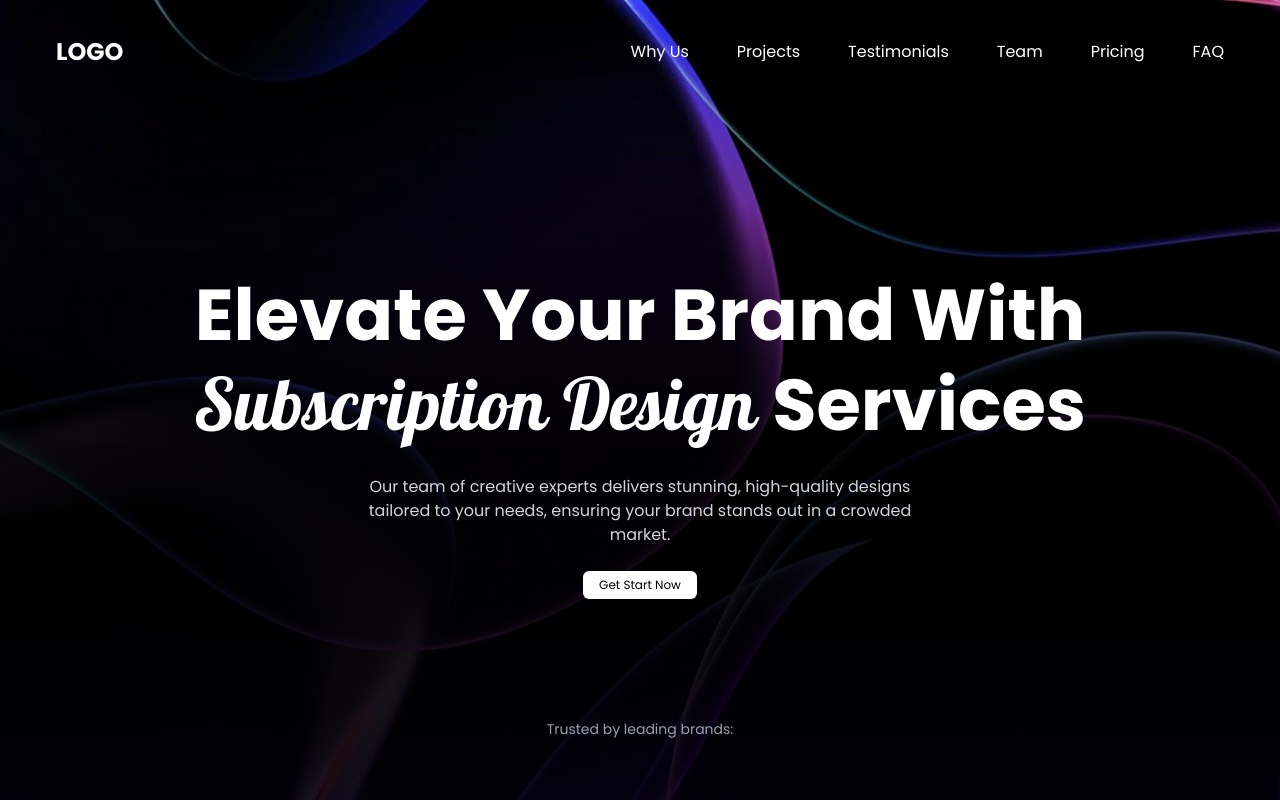
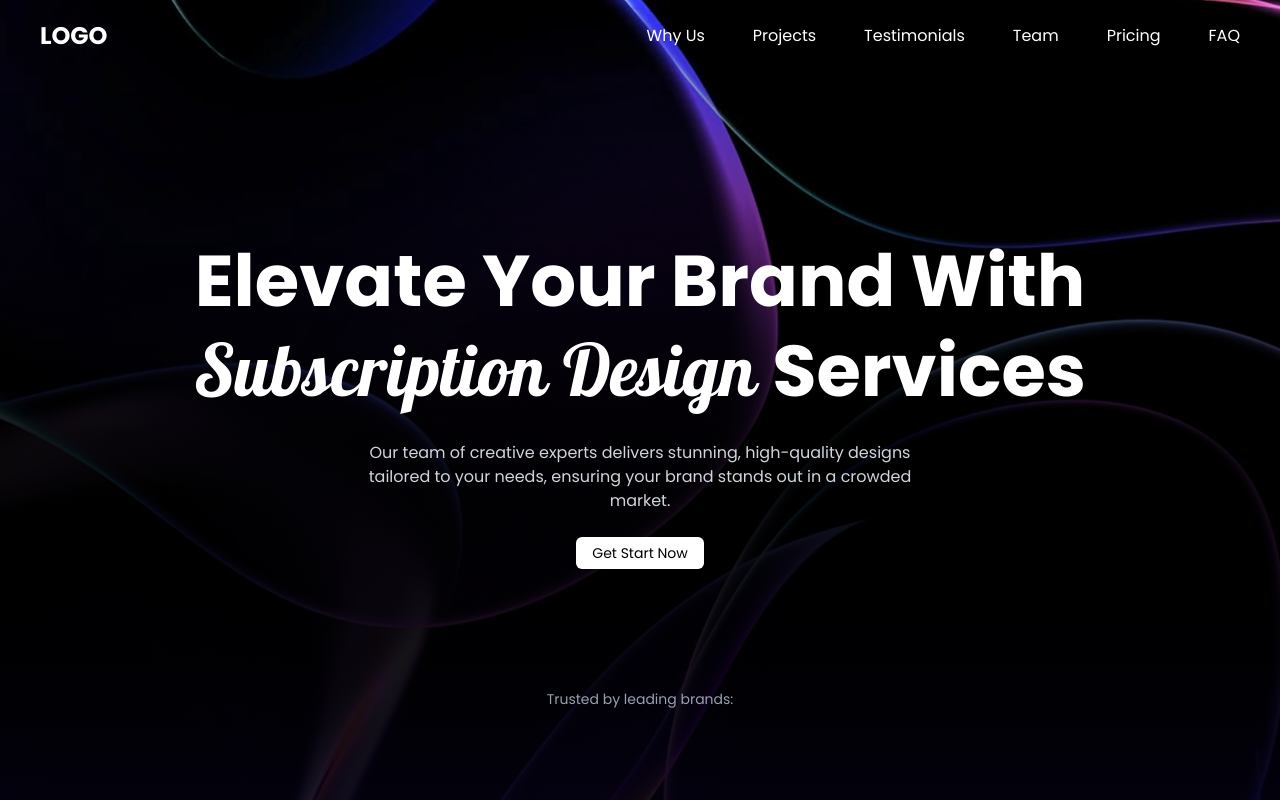
Before and after one commit to sheraz-saqib/software-voting-web-app, a Next.js app: page / in a window 1280 px wide. Shown: the top 800 px of the page. Built offline with nearby package versions, Linux system fonts and the light colour scheme.

Commit message:
fixed button

```diff
--- a/src/components/Header/Header.js
+++ b/src/components/Header/Header.js
@@ -1,4 +1,4 @@
-'use client'
+'use client';
 import React, { useState } from 'react';
 
 const Header = () => {
@@ -9,11 +9,14 @@ const Header = () => {
   };
 
   return (
-    <nav className="w-full px-1 lg:px-10 py-5 bg-transparent text-white z-20">
-      <div className="container mx-auto px-4 py-4 flex justify-between items-center">
-        <div className="z-20 text-2xl font-bold">
-          LOGO
-        </div>
+    <nav className="w-full px-4 lg:px-10 py-5 bg-transparent text-white z-20">
+      <div
+        className={`container mx-auto px-4 py-4 flex flex-col md:flex-row md:justify-between md:items-center ${
+          isOpen ? 'bg-black border rounded-md p-4' : 'bg-transparent'
+        } md:bg-transparent md:border-none md:p-0 transition-all duration-300 ease-in-out`}
+      >
+        <div className="flex justify-between items-center w-full md:w-auto">
+          <div className="z-20 text-2xl font-bold">LOGO</div>
 
           <div className="md:hidden z-20">
             <button onClick={toggleMenu} className="focus:outline-none">
@@ -33,11 +36,12 @@ const Header = () => {
               </svg>
             </button>
           </div>
+        </div>
 
         <div
           className={`${
-            isOpen ? 'block' : 'hidden'
-          } md:flex md:items-center md:space-x-12 absolute md:static top-16 left-0 w-full md:w-auto bg-transparent p-4 md:p-0 z-10 transition-all duration-300 ease-in-out`}
+            isOpen ? 'block ' : 'hidden'
+          } md:flex md:items-center mt-5 md:mt-0 md:space-x-12 w-full md:w-auto bg-transparent md:bg-transparent p-4 md:p-0 z-50 transition-all duration-300 ease-in-out`}
         >
           <a href="#" className="block md:inline-block py-2 md:py-0 hover:text-gray-300">
             Why Us
--- a/src/components/TopSection/Brand.js
+++ b/src/components/TopSection/Brand.js
@@ -19,7 +19,7 @@ const Brand = () => {
           tailored to your needs, ensuring your brand stands out in a crowded
           market.
         </p>
-        <button className="mt-6 text-xs bg-white text-black px-4 py-1.5 rounded-md hover:bg-gray-200 transition">
+        <button className="mt-6 text-sm bg-white text-black px-4 py-1.5 rounded-md hover:bg-gray-200 transition">
           Get Start Now
         </button>
         <p className="mt-30 text-sm text-gray-400">
```
Lines whose indentation alone changed are shown as unchanged.
